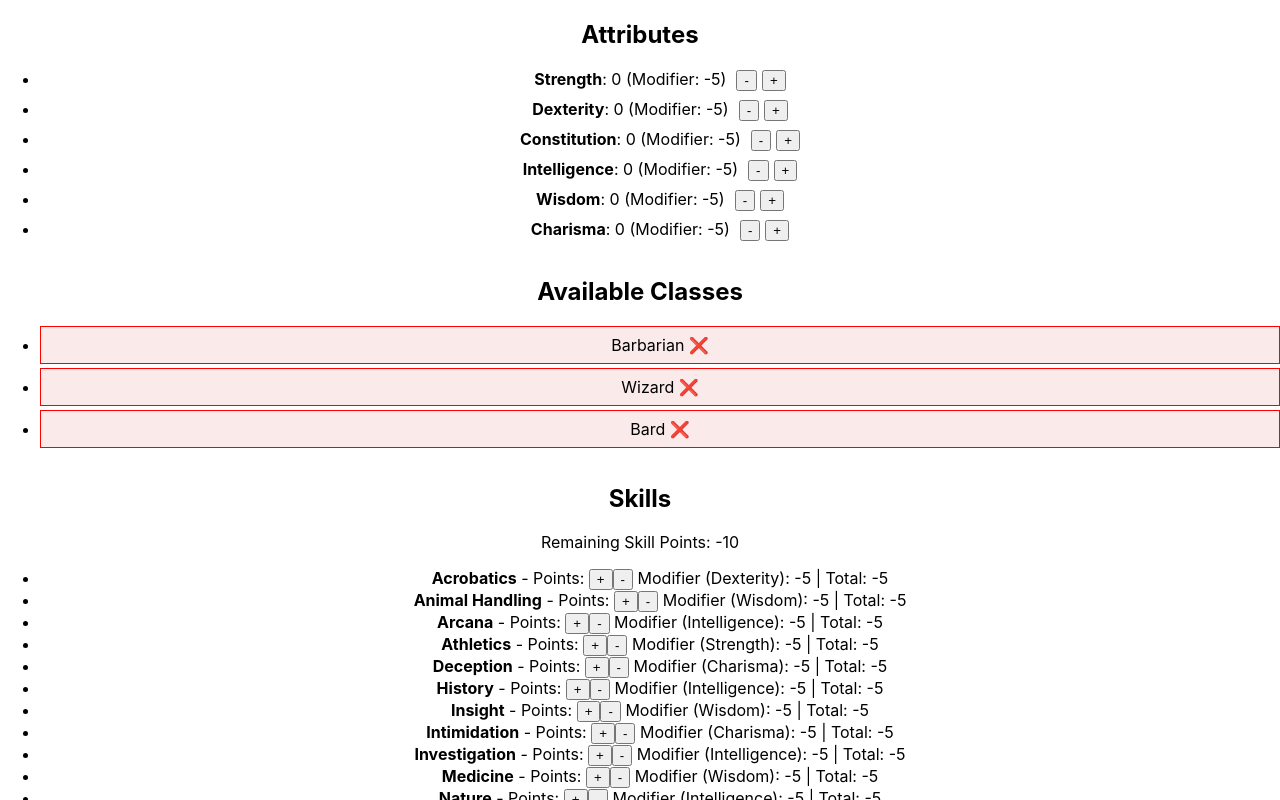
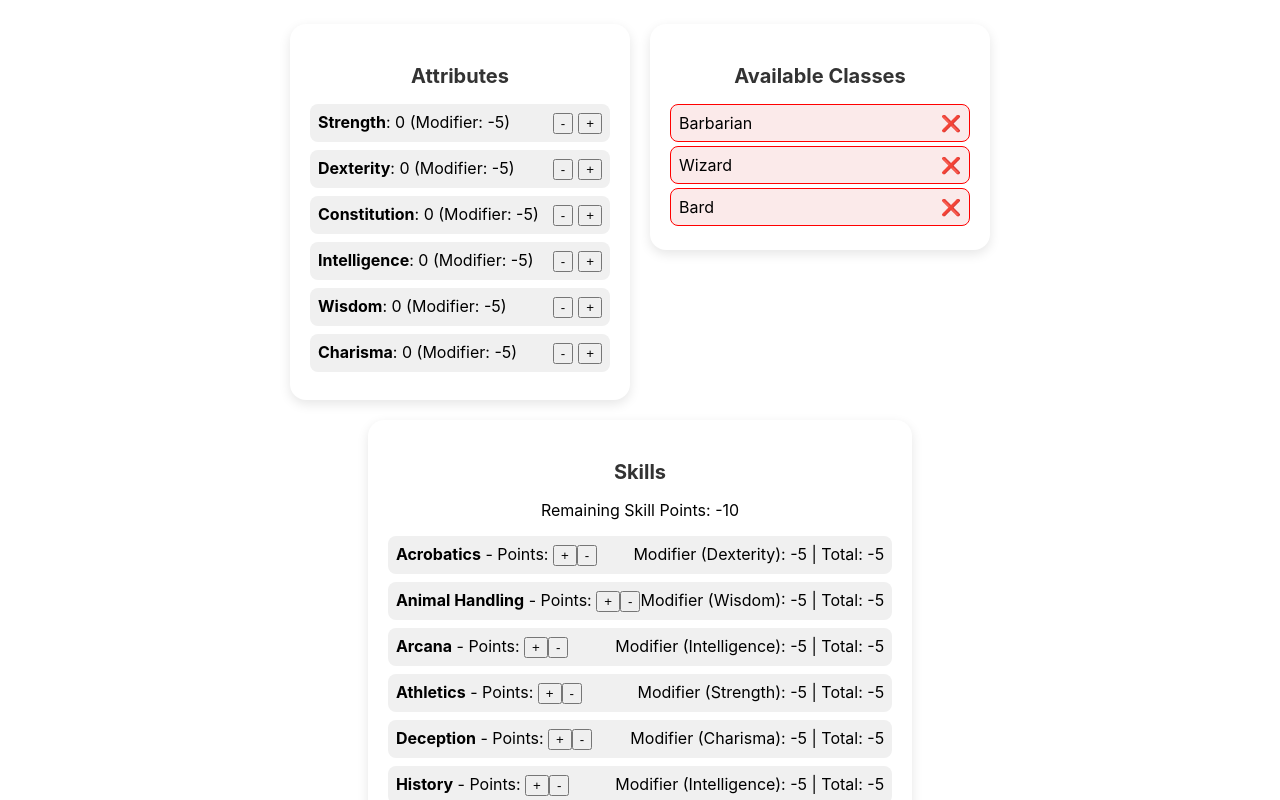
Before and after one commit to jdev422/recruiting-webapp-character, a React (Create React App) app: page / in a window 1280 px wide. Shown: the top 800 px of the page. Built offline with nearby package versions, Linux system fonts and the light colour scheme.

Commit message:
feat: add some styles

```diff
--- a/src/components/AttributeList/index.tsx
+++ b/src/components/AttributeList/index.tsx
@@ -1,14 +1,15 @@
-import React from "react";
 import { useCharacter } from "../../contexts/CharactorContext";
 import { ATTRIBUTE_LIST } from "../../consts";
 import { calculateModifier } from "../../utils/character/modifiers";
+
+import "./styles.css";
 
 export const AttributeList = () => {
   const { attributes, incrementAttribute, decrementAttribute } = useCharacter();
 
   return (
-    <div>
-      <h2>Attributes</h2>
+    <div className="attribute-list__container">
+      <h3>Attributes</h3>
       <ul>
         {ATTRIBUTE_LIST.map((attr) => {
           const score = attributes[attr];
@@ -17,14 +18,24 @@ export const AttributeList = () => {
 
           return (
             <li key={attr} style={{ marginBottom: "8px" }}>
-              <strong>{attr}</strong>: {score} {" "}
-              (Modifier: {sign}{modifier})
-              <button onClick={() => decrementAttribute(attr)} style={{ marginLeft: 10 }}>
-                -
-              </button>
-              <button onClick={() => incrementAttribute(attr)} style={{ marginLeft: 5 }}>
-                +
-              </button>
+              <div>
+                <strong>{attr}</strong>: {score} (Modifier: {sign}
+                {modifier})
+              </div>
+              <div>
+                <button
+                  onClick={() => decrementAttribute(attr)}
+                  style={{ marginLeft: 10 }}
+                >
+                  -
+                </button>
+                <button
+                  onClick={() => incrementAttribute(attr)}
+                  style={{ marginLeft: 5 }}
+                >
+                  +
+                </button>
+              </div>
             </li>
           );
         })}
--- /dev/null
+++ b/src/components/AttributeList/styles.css
@@ -0,0 +1,30 @@
+.attribute-list__container {
+  background-color: white;
+  border-radius: 16px;
+  box-shadow: 0 4px 12px rgba(0, 0, 0, 0.1);
+  padding: 20px;
+  width: 300px;
+  transition: transform 0.2s ease-in-out;
+}
+
+.attribute-list__container h3 {
+  font-size: 1.25rem;
+  margin-bottom: 16px;
+  color: #333;
+}
+
+.attribute-list__container ul {
+  list-style: none;
+  padding: 0;
+  margin: 0;
+}
+
+.attribute-list__container li {
+  display: flex;
+  justify-content: space-between;
+  text-align: left;
+  margin-bottom: 8px;
+  padding: 8px;
+  background-color: #f0f0f0;
+  border-radius: 8px;
+}
--- /dev/null
+++ b/src/components/CharacterCard/index.tsx
@@ -0,0 +1,14 @@
+import { AttributeList } from "../AttributeList";
+import { ClassList } from "../ClassList";
+import { SkillsList } from "../SkillsList";
+import "./styles.css"
+
+export const CharacterCard = () => {
+  return (
+    <div className="character-card__container">
+      <AttributeList />
+      <ClassList />
+      <SkillsList />
+    </div>
+  );
+};
--- /dev/null
+++ b/src/components/CharacterCard/styles.css
@@ -0,0 +1,8 @@
+.character-card__container {
+  display: flex;
+  gap: 20px;
+  padding: 24px;
+  justify-content: center;
+  align-items: flex-start;
+  flex-wrap: wrap;
+}
--- a/src/components/ClassList/index.tsx
+++ b/src/components/ClassList/index.tsx
@@ -2,6 +2,8 @@ import { useState } from "react";
 import { useCharacter } from "../../contexts/CharactorContext";
 import { CLASS_LIST } from "../../consts";
 import { meetsRequirements } from "../../utils/character/requirements";
+
+import "./styles.css";
 
 export const ClassList = () => {
   const { attributes } = useCharacter();
@@ -12,8 +14,8 @@ export const ClassList = () => {
   };
 
   return (
-    <div>
-      <h2>Available Classes</h2>
+    <div className="class-list__container">
+      <h3>Available Classes</h3>
       <ul>
         {Object.entries(CLASS_LIST).map(([className, requirements]) => {
           const isEligible = meetsRequirements(attributes, requirements);
@@ -30,7 +32,7 @@ export const ClassList = () => {
                 borderColor: isEligible ? "green" : "red",
               }}
             >
-              {className} {isEligible ? "✅" : "❌"}
+              <div>{className}</div> <div>{isEligible ? "✅" : "❌"}</div>
             </li>
           );
         })}
--- /dev/null
+++ b/src/components/ClassList/styles.css
@@ -0,0 +1,29 @@
+.class-list__container {
+  background-color: white;
+  border-radius: 16px;
+  box-shadow: 0 4px 12px rgba(0, 0, 0, 0.1);
+  padding: 20px;
+  width: 300px;
+  transition: transform 0.2s ease-in-out;
+}
+
+.class-list__container h3 {
+  font-size: 1.25rem;
+  margin-bottom: 16px;
+  color: #333;
+}
+
+.class-list__container ul {
+  list-style: none;
+  padding: 0;
+  margin: 0;
+}
+
+.class-list__container li {
+  display: flex;
+  justify-content: space-between;
+  margin-bottom: 8px;
+  padding: 8px;
+  background-color: #f0f0f0;
+  border-radius: 8px;
+}
--- a/src/components/SkillsList/index.tsx
+++ b/src/components/SkillsList/index.tsx
@@ -1,5 +1,7 @@
 import { SKILL_LIST } from "../../consts";
 import { useCharacter } from "../../contexts/CharactorContext";
+
+import "./styles.css";
 
 export const SkillsList = () => {
   const {
@@ -12,8 +14,8 @@ export const SkillsList = () => {
   } = useCharacter();
 
   return (
-    <div>
-      <h2>Skills</h2>
+    <div className="skills-list__container">
+      <h3>Skills</h3>
       <p>Remaining Skill Points: {getRemainingSkillPoints()}</p>
       <ul>
         {SKILL_LIST.map((skill) => {
@@ -23,11 +25,18 @@ export const SkillsList = () => {
 
           return (
             <li key={skill.name}>
-              <strong>{skill.name}</strong> - Points: {skillPoints[skill.name]}{" "}
-              <button onClick={() => incrementSkill(skill.name)}>+</button>
-              <button onClick={() => decrementSkill(skill.name)}>-</button>{" "}
-              Modifier ({skill.attributeModifier}): {calcModifier} | Total:{" "}
-              {total}
+              <div>
+                <strong>{skill.name}</strong> - Points:{" "}
+                {skillPoints[skill.name]}{" "}
+                <button onClick={() => incrementSkill(skill.name)}>+</button>
+                <button onClick={() => decrementSkill(skill.name)}>
+                  -
+                </button>{" "}
+              </div>
+              <div>
+                Modifier ({skill.attributeModifier}): {calcModifier} | Total:{" "}
+                {total}
+              </div>
             </li>
           );
         })}
--- /dev/null
+++ b/src/components/SkillsList/styles.css
@@ -0,0 +1,28 @@
+.skills-list__container {
+  background-color: white;
+  border-radius: 16px;
+  box-shadow: 0 4px 12px rgba(0, 0, 0, 0.1);
+  padding: 20px;
+  transition: transform 0.2s ease-in-out;
+}
+
+.skills-list__container h3 {
+  font-size: 1.25rem;
+  margin-bottom: 16px;
+  color: #333;
+}
+
+.skills-list__container ul {
+  list-style: none;
+  padding: 0;
+  margin: 0;
+}
+
+.skills-list__container li {
+  display: flex;
+  justify-content: space-between;
+  margin-bottom: 8px;
+  padding: 8px;
+  background-color: #f0f0f0;
+  border-radius: 8px;
+}
--- a/src/pages/Home/index.tsx
+++ b/src/pages/Home/index.tsx
@@ -1,12 +1,8 @@
-import { AttributeList } from "../../components/AttributeList";
-import { ClassList } from "../../components/ClassList";
-import { SkillsList } from "../../components/SkillsList";
+import { CharacterCard } from "../../components/CharacterCard";
 import { CharacterProvider } from "../../contexts/CharactorContext";
 
 export const HomePage = () => (
   <CharacterProvider>
-    <AttributeList />
-    <ClassList />
-    <SkillsList />
+    <CharacterCard />
   </CharacterProvider>
 );
```
